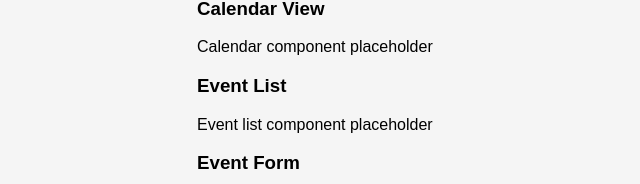
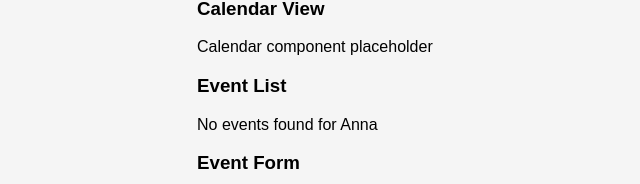
Before and after one commit to AnniMetsaniitty/shared-calendar-app, a React (Vite) app: page / in a window 1280 px wide. Shown: the part 227-411 px from the top of the page, without its empty margins (109-749 px from the left). Built offline with nearby package versions, Linux system fonts and the light colour scheme.

Commit message:
Create functional EventList component

```diff
--- a/src/components/EventList.jsx
+++ b/src/components/EventList.jsx
@@ -1,8 +1,20 @@
+import { useCalendarContext } from '../context/CalendarContext';
+
 function EventList() {
+  const { events, currentUser } = useCalendarContext();
+
+  const userEvents = events.filter(event => event.userId === currentUser);
+
   return (
     <div>
       <h3>Event List</h3>
-      <p>Event list component placeholder</p>
+      {userEvents.length > 0 ? (
+        userEvents.map(event => (
+          <div key={event.id}>{event.title}</div>
+        ))
+      ) : (
+        <p>No events found for {currentUser}</p>
+      )}
     </div>
   );
 }
```
